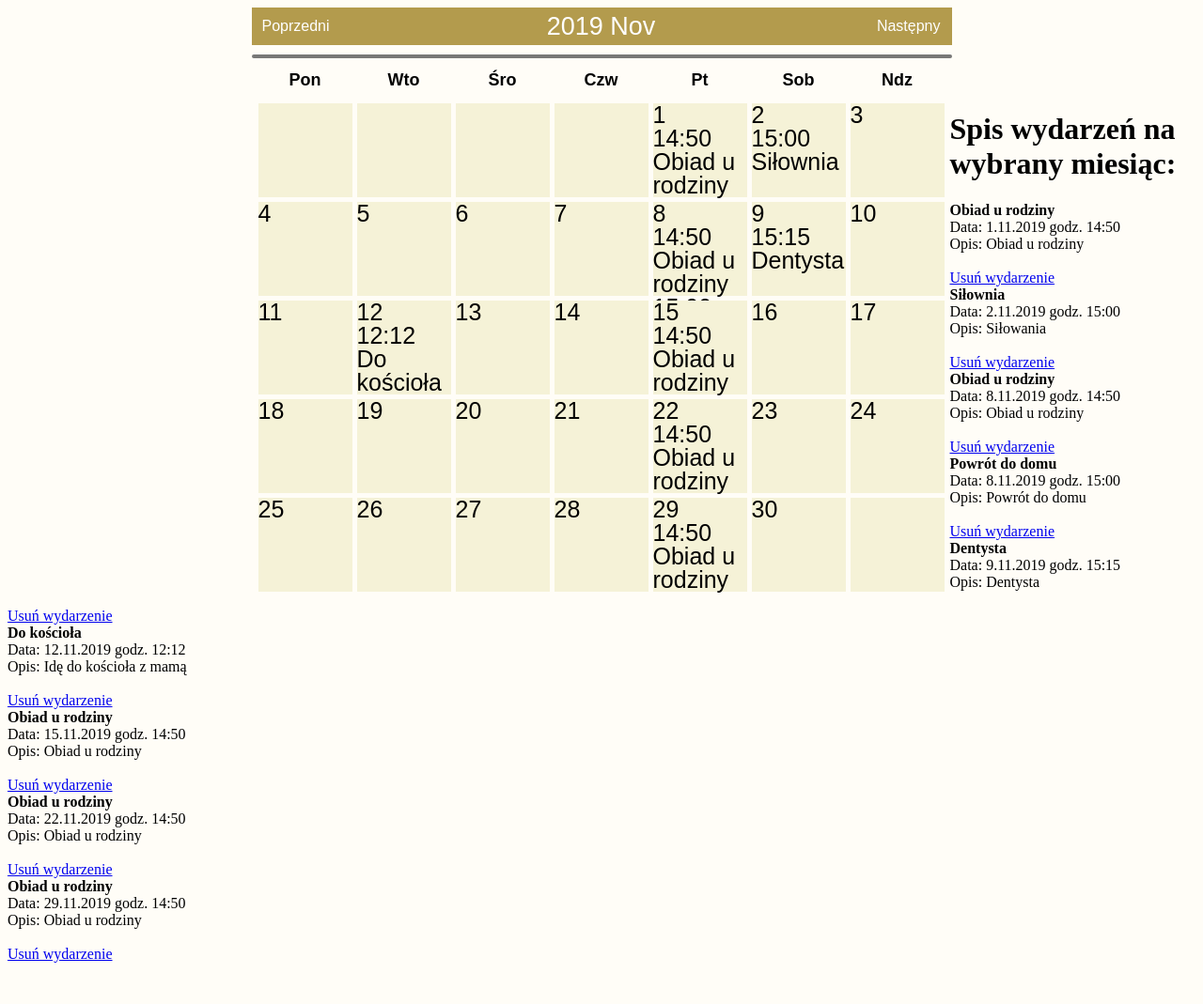
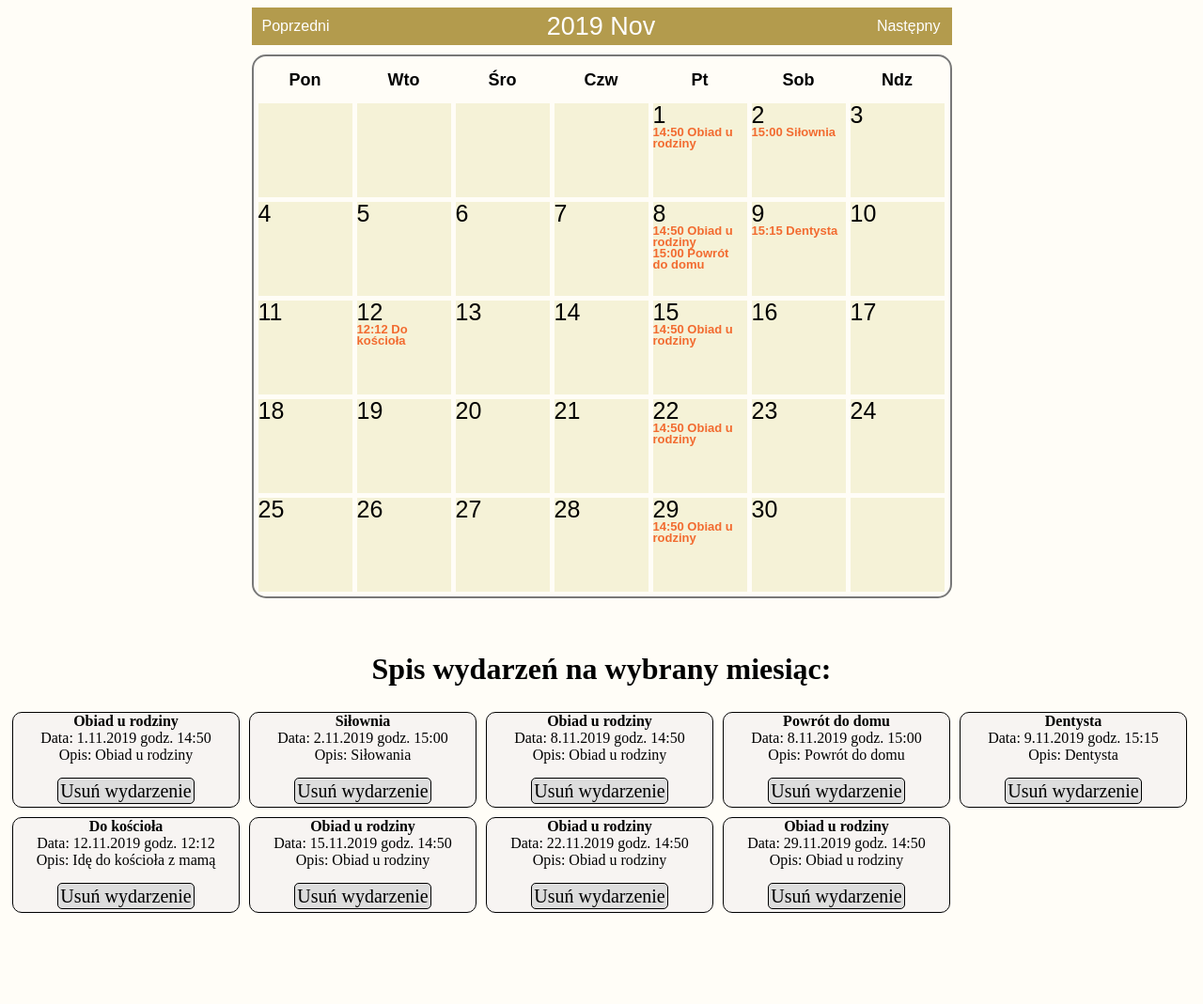
Before and after one commit to caspros/Kalendarz, a PHP site: page /index.php?month=11&year=2019 in a window 1280 px wide. Shown: the whole page at 94% size. After the commit the page ends 972 px from the top, so only its background shows below. Run offline with PHP 8.4, Linux system fonts and the light colour scheme; data comes from the database, SQL or seed files in the repository.

Commit message:
Zrobiłem i wysłałem swoją część stylów

```diff
--- a/calendar.css
+++ b/calendar.css
@@ -122,3 +122,72 @@
 :focus{
     outline:none;
 }
+
+div.clear{
+    clear:both;
+}
+
+div.event{
+    font-weight: bold;
+    line-height: 12px;
+    color: #f26b30;
+    font-size: 13px;
+}
+
+div.event1{
+    margin: 5px;
+    display: inline-block;
+    text-align: center;
+    height: 100px;
+    width: 240px;
+    border: 1px solid black;
+    border-radius: 10px;
+    background-color: #f7f4f2;
+    float: left;
+}
+
+.button{
+    padding: 2px;
+    text-decoration: none;
+    color: black;
+    font-size: 20px;
+    border: 1px solid black;
+    background-color: #DDD;
+    border-radius: 5px;
+}
+
+.button:hover{
+    background-color: #ededed;
+}
+
+#addEvent{
+    font-size: 20px;
+    padding: 20px;
+    margin: 20px;
+    width: 1000px;
+    height: 500px;
+    text-align: center;
+    border: 5px solid #f5dc87;
+    background-color: #f2e4b3;
+}
+
+.back{
+    text-decoration: none;
+    color: black;
+    font-size: 30px;
+    border: 1px solid green;
+    border-radius: 5px;
+    background-color: #f7cd3e;
+}
+
+.back:hover{
+    background-color: #f2d266;
+}
+
+h1{
+    text-align: center;
+}
+
+h4{
+    text-align: center;
+}
```
